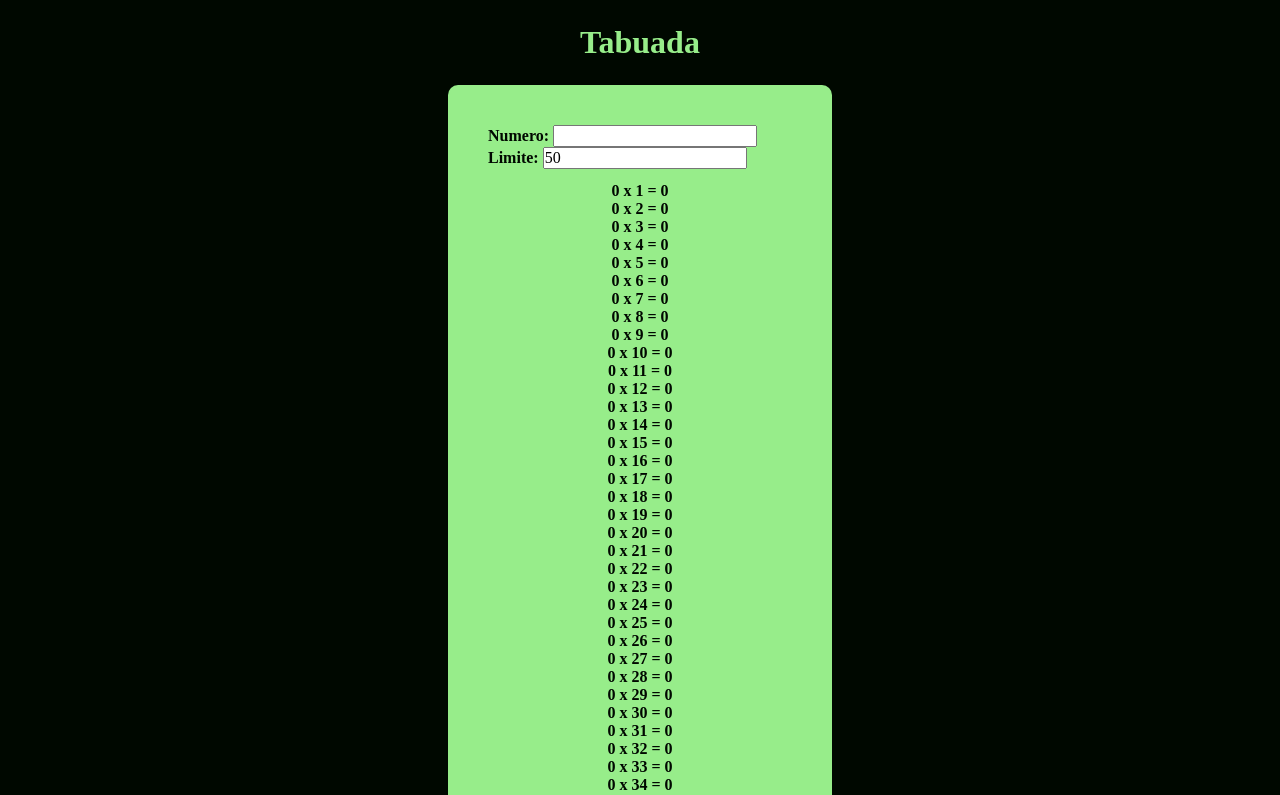
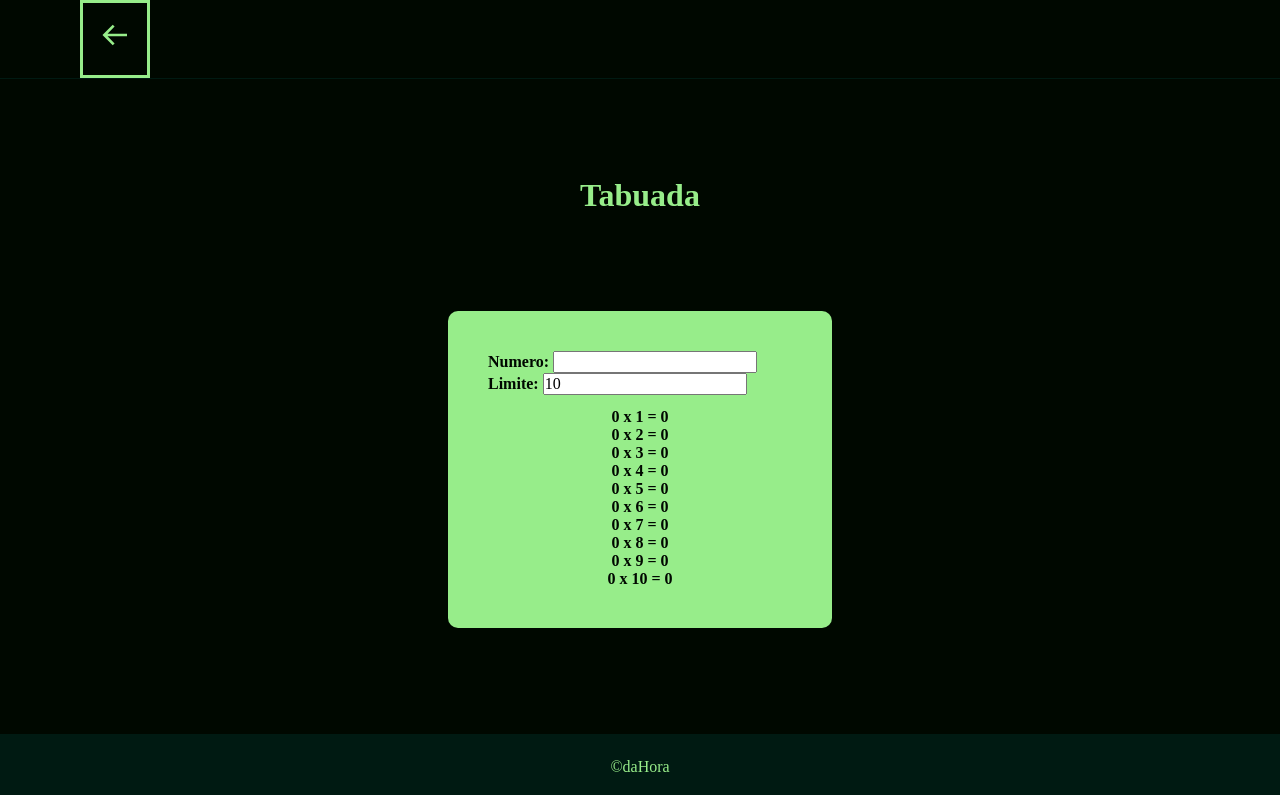
Before and after one commit to GustaDaHora/Number-Playgorund, a React (Vite) app: page /tables in a window 1280 px wide. Shown: the top 795 px of the page. Built offline with nearby package versions, Linux system fonts and the light colour scheme; a web font is replaced by a local one.

Commit message:
Update: Header
Added goback button in header, and fited it into some pages

```diff
--- a/src/app/pages/Tables/index.tsx
+++ b/src/app/pages/Tables/index.tsx
@@ -1,4 +1,5 @@
 import React, { useEffect, useState } from 'react';
+import { Header } from 'src/app/components/Header';
 import styled from 'styled-components';
 
 const Container = styled.div`
@@ -13,7 +14,6 @@ const Container = styled.div`
   h1 {
     color: ${({ theme }) => theme.COLORS.WHITE};
     text-align: center;
-    margin: 3vh;
   }
 
   section {
@@ -102,11 +102,12 @@ export function Tables() {
   useEffect(() => {
     // Set the default values for num and limit when the component mounts
     setNum('');
-    setLimit('50');
+    setLimit('10');
   }, []);
 
   return (
     <Container>
+      <Header />
       <h1>Tabuada</h1>
       <section>
         <p>
--- a/src/app/pages/utilities/index.tsx
+++ b/src/app/pages/utilities/index.tsx
@@ -1,10 +1,9 @@
 import React from 'react';
-import { Link } from 'react-router-dom';
 import styled from 'styled-components';
 
 import LinkButton from 'src/app/components/Link';
+import { Header } from 'src/app/components/Header';
 
-// Styled components for the main page
 const Container = styled.div`
   width: 100%;
   height: 100vh;
@@ -25,6 +24,7 @@ const Container = styled.div`
 export function Utilities(): React.ReactElement {
   return (
     <Container>
+      <Header />
       <LinkButton to="/tables">Tabuada</LinkButton>
     </Container>
   );
```
